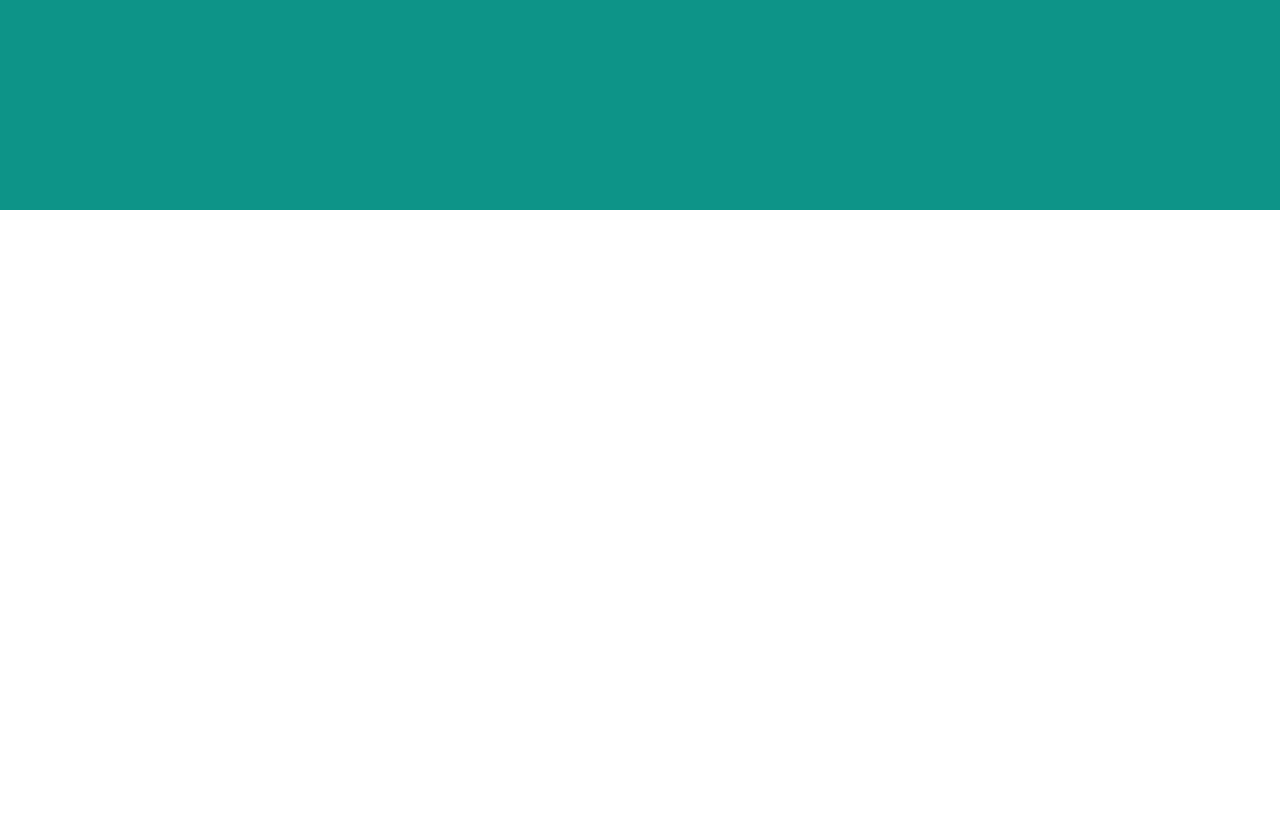
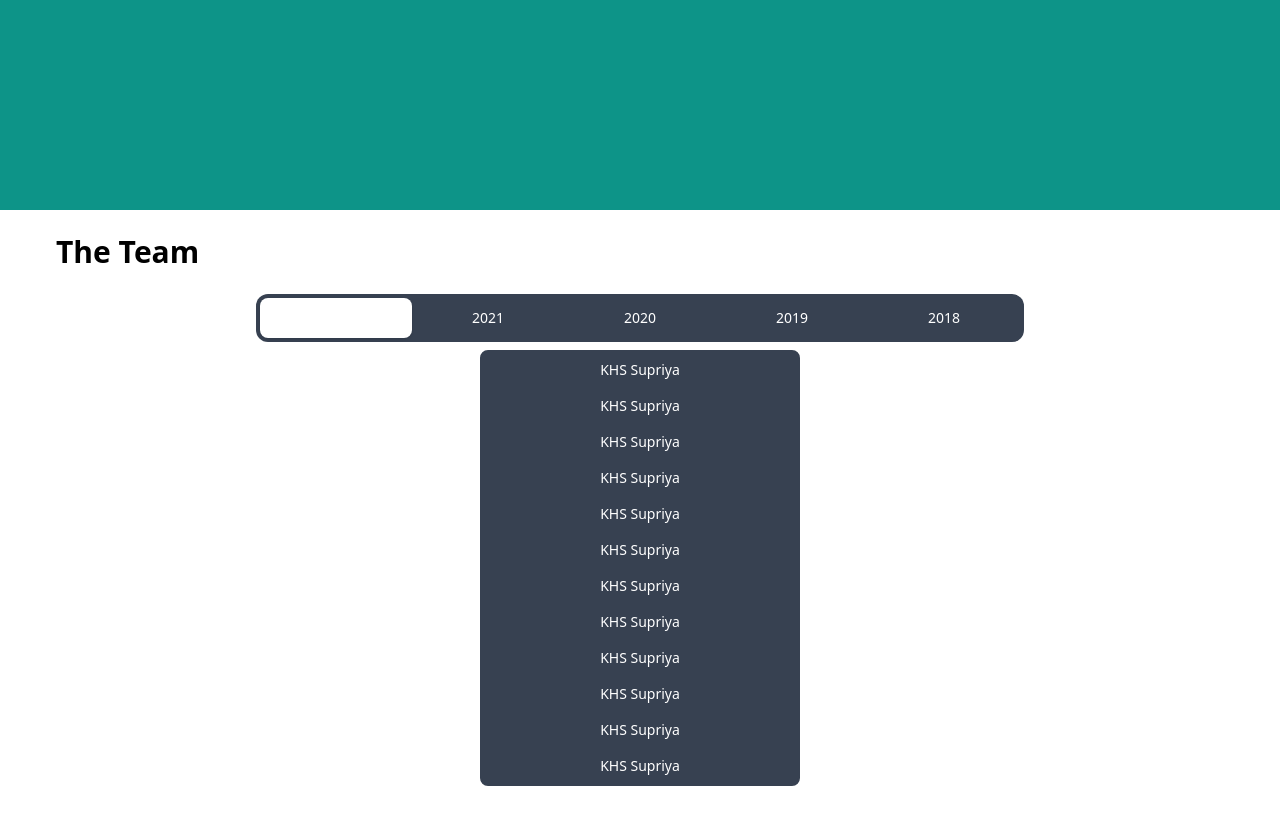
Before and after one commit to linustribevnr/turinghut-website-old, a Gatsby site: page / in a window 1280 px wide. Shown: the part 590-1414 px from the top of the page. Before the commit the page ends 800 px from the top, so only its background shows below. Built offline with nearby package versions, Linux system fonts and the light colour scheme; Gatsby itself is replaced by a stand-in of ours.

Commit message:
feat: team component

```diff
--- /dev/null
+++ b/src/assets/teamDetails.json
@@ -0,0 +1,121 @@
+{
+    "teamDetails": [
+        {
+            "year": "2018",
+            "team": [
+                {
+                    "name": "KHS Supriya",
+                    "link": "github.com/khssupriya"
+                },
+                {
+                    "name": "KHS Supriya",
+                    "link": "github.com/khssupriya"
+                }
+            ]
+        },
+        {
+            "year": "2019",
+            "team": [
+                {
+                    "name": "KHS Supriya",
+                    "link": "github.com/khssupriya"
+                },
+                {
+                    "name": "KHS Supriya",
+                    "link": "github.com/khssupriya"
+                }
+            ]
+        },
+        {
+            "year": "2020",
+            "team": [
+                {
+                    "name": "KHS Supriya",
+                    "link": "github.com/khssupriya"
+                },
+                {
+                    "name": "KHS Supriya",
+                    "link": "github.com/khssupriya"
+                }
+            ]
+        },
+        {
+            "year": "2021",
+            "team": [
+                {
+                    "name": "KHS Supriya",
+                    "link": "github.com/khssupriya"
+                },
+                {
+                    "name": "KHS Supriya",
+                    "link": "github.com/khssupriya"
+                },
+                {
+                    "name": "KHS Supriya",
+                    "link": "github.com/khssupriya"
+                },
+                {
+                    "name": "KHS Supriya",
+                    "link": "github.com/khssupriya"
+                },
+                {
+                    "name": "KHS Supriya",
+                    "link": "github.com/khssupriya"
+                }
+            ]
+        },
+        {
+            "year": "2022",
+            "team": [
+                {
+                    "name": "KHS Supriya",
+                    "link": "github.com/khssupriya"
+                },
+                {
+                    "name": "KHS Supriya",
+                    "link": "github.com/khssupriya"
+                },
+                {
+                    "name": "KHS Supriya",
+                    "link": "github.com/khssupriya"
+                },
+                {
+                    "name": "KHS Supriya",
+                    "link": "github.com/khssupriya"
+                },
+                {
+                    "name": "KHS Supriya",
+                    "link": "github.com/khssupriya"
+                },
+                {
+                    "name": "KHS Supriya",
+                    "link": "github.com/khssupriya"
+                },
+                {
+                    "name": "KHS Supriya",
+                    "link": "github.com/khssupriya"
+                },
+                {
+                    "name": "KHS Supriya",
+                    "link": "github.com/khssupriya"
+                },
+                {
+                    "name": "KHS Supriya",
+                    "link": "github.com/khssupriya"
+                },
+                {
+                    "name": "KHS Supriya",
+                    "link": "github.com/khssupriya"
+                },
+                {
+                    "name": "KHS Supriya",
+                    "link": "github.com/khssupriya"
+                },
+                {
+                    "name": "KHS Supriya",
+                    "link": "github.com/khssupriya"
+                }
+            ]
+        }
+    ]
+}
--- a/src/pages/index.js
+++ b/src/pages/index.js
@@ -2,12 +2,14 @@ import React from "react"
 import NavBar from "../components/NavBar"
 import { BrowserRouter as Router } from 'react-router-dom';
 import Home from "./home";
+import Team from "./team";
 
 export default function App() {
   return (
     <Router>
       <NavBar/>
       <Home/>
+      <Team/>
     </Router>
   )
 }
--- /dev/null
+++ b/src/pages/team.js
@@ -0,0 +1,47 @@
+import React from 'react';
+import { Tab } from '@headlessui/react';
+import {teamDetails} from '../assets/teamDetails.json';
+
+export default function Team() {
+    let data = teamDetails.reverse();
+
+    return (
+    <div className="w-ful h-90v px-2">
+        <h1 className='text-3xl font-semibold p-3 md:pl-9 m-3 text-center md:text-left'>The Team</h1>
+        <Tab.Group>
+            <Tab.List className="flex max-w-3xl overflow-auto p-1 mx-auto bg-gray rounded-xl">
+                {data.map((d) => (
+                    <Tab
+                        key={d.year}
+                        className={({ selected }) =>
+                        'w-full px-5 py-2.5 text-sm leading-5 font-medium text-white rounded-lg ' +
+                        (selected
+                            ? 'bg-white shadow text-gray'
+                            : 'text-blue-100 hover:bg-white/[0.12] hover:text-white'
+                        )
+                        }
+                    >
+                        {d.year}
+                    </Tab>
+                ))}
+            </Tab.List>
+            <Tab.Panels className="mt-2 max-w-xs mx-auto text-center max-h-70v overflow-auto border-2 border-gray bg-gray text-white rounded-lg">
+                {data.map((d) => (
+                    <Tab.Panel key={d.year}>
+                        <ul>
+                            {d.team.map((p) => (
+                                <li key={p.name} className="relative p-2 rounded-md hover:underline">
+                                    <h3 className="text-sm font-medium leading-5">
+                                        {p.name}
+                                    </h3>
+                                    <a href={p.link} target="_blank" rel="noopener noreferrer" className="absolute inset-0 rounded-md"/>
+                                </li>
+                            ))}
+                        </ul>
+                    </Tab.Panel>
+                ))}
+            </Tab.Panels>
+        </Tab.Group>
+    </div>
+    );
+}
--- a/tailwind.config.js
+++ b/tailwind.config.js
@@ -10,6 +10,7 @@ module.exports = {
       height: {
         "10v": "10vh",
         "90v": "90vh",
+        "70v": "70vh",
       }
     },
   },
```
